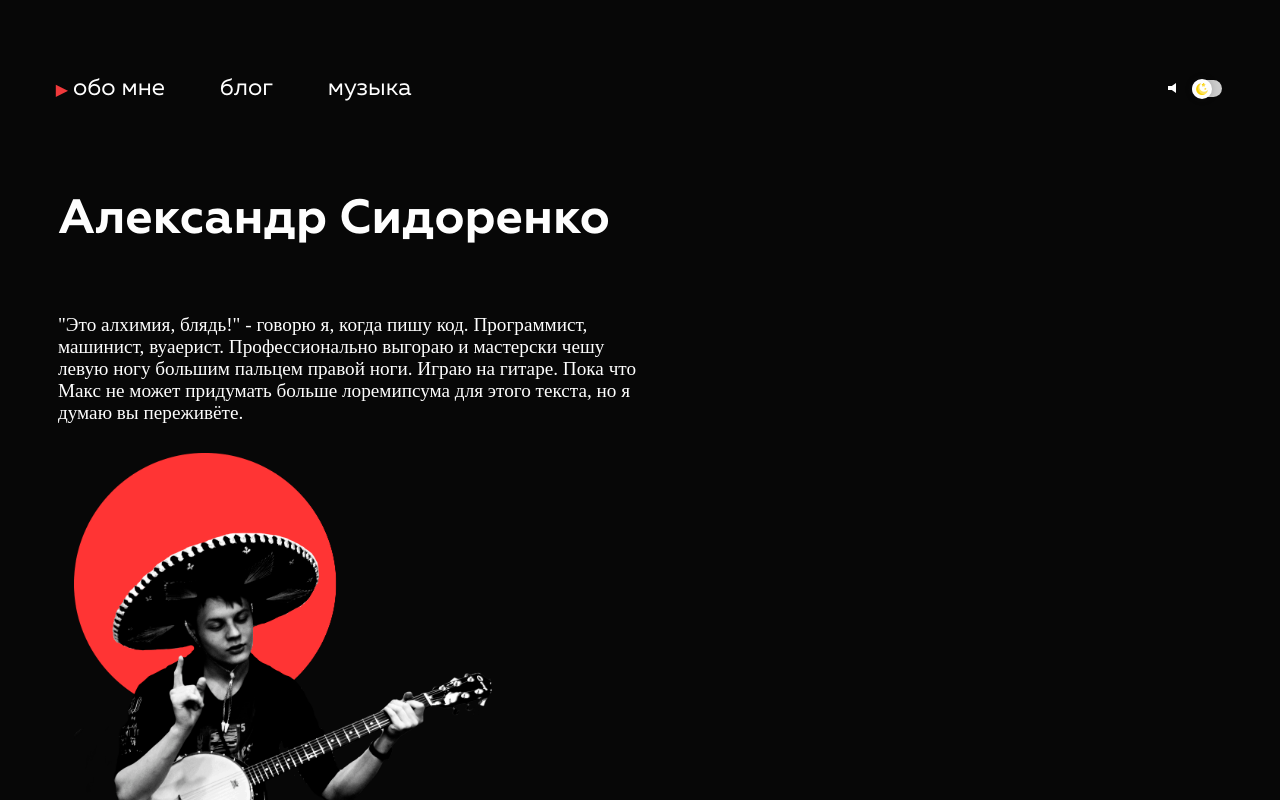
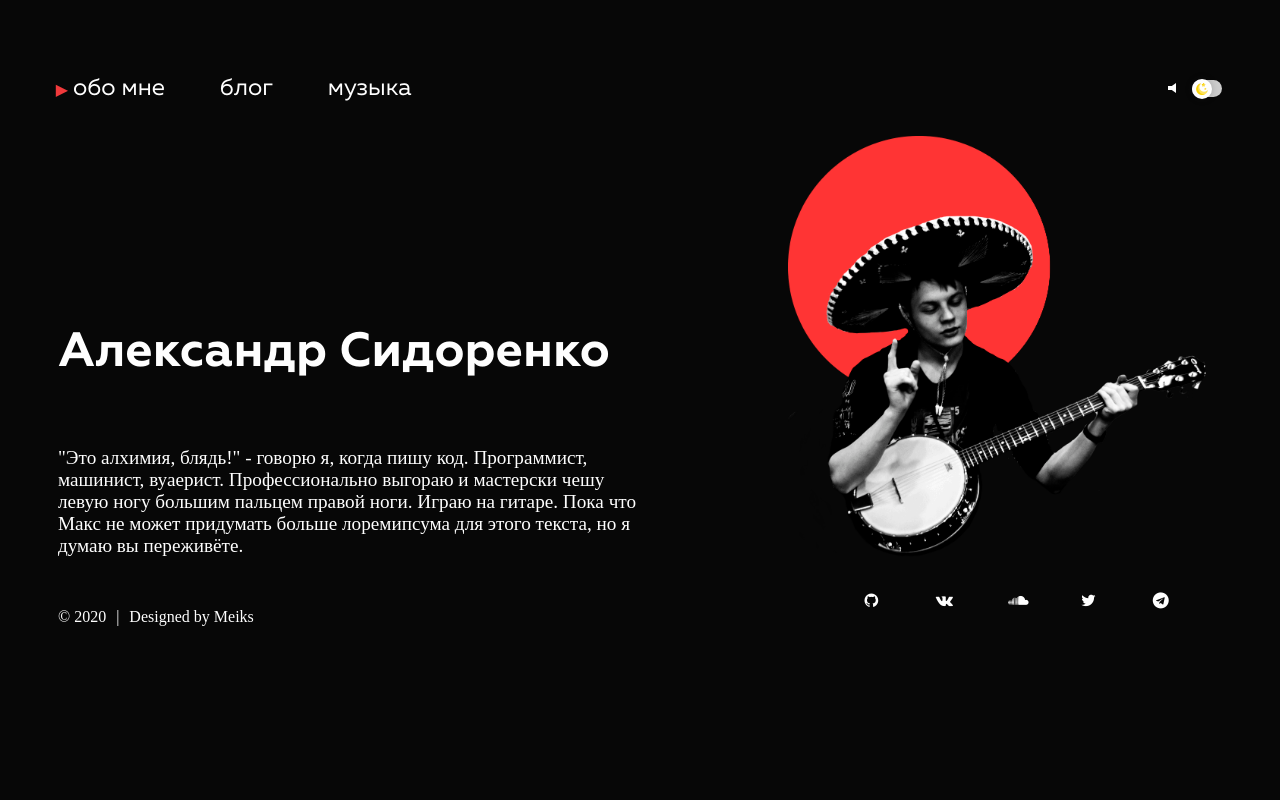
Before and after one commit to batyshkaLenin/batyshkaLenin.github.io, a React (Create React App) app: page / in a window 1280 px wide. Shown: the top 800 px of the page. Built offline with nearby package versions, Linux system fonts and the light colour scheme; a web font is replaced by a local one.

Commit message:
Fix styles

```diff
--- a/src/index.css
+++ b/src/index.css
@@ -14,12 +14,6 @@ body {
   color: var(--color-text);
 }
 
-main {
-  display: flex;
-  flex-wrap: wrap-reverse;
-  justify-content: space-between;
-  align-items: flex-start;
-}
 a {
   color: var(--color-text);
   text-decoration: none;
@@ -77,6 +71,13 @@ footer {
 .contact-item {
   list-style: none;
   margin-right: 50px;
+}
+
+.page {
+  display: flex;
+  flex-wrap: wrap-reverse;
+  justify-content: space-between;
+  align-items: flex-start;
 }
 
 .switch {
```
